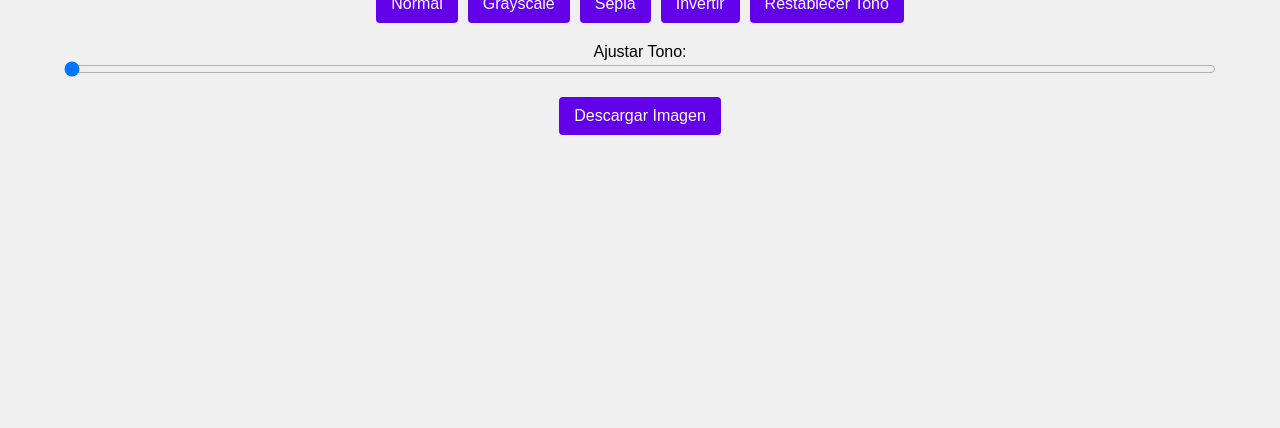
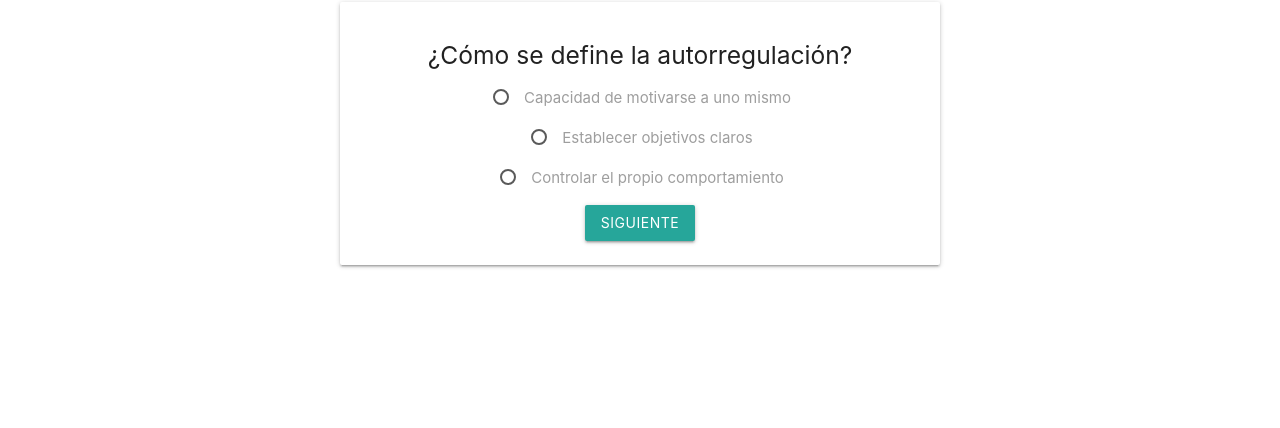
Before and after one commit to OriginsMotivations/motimage, a plain HTML site: page index.html in a window 1280 px wide. Shown: the part 372-800 px from the top of the page. Drawn offline with nearby package versions, Linux system fonts and the light colour scheme.

Commit message:
primer commit

```diff
--- a/index.html
+++ b/index.html
@@ -1,174 +1,266 @@
 <!DOCTYPE html>
 <html lang="es">
+
 <head>
     <meta charset="UTF-8">
     <meta name="viewport" content="width=device-width, initial-scale=1.0">
-    <title>Aplicación de Filtros de Imagen</title>
-    <link href="https://fonts.googleapis.com/icon?family=Material+Icons" rel="stylesheet">
+    <title>Motiveishon - Juego de Motivación</title>
+    <link rel="stylesheet" href="https://fonts.googleapis.com/icon?family=Material+Icons">
+    <link rel="stylesheet" href="https://cdnjs.cloudflare.com/ajax/libs/materialize/1.0.0/css/materialize.min.css">
     <style>
-        * {
+        body, html {
+            height: 100%;
             margin: 0;
-            padding: 0;
-            box-sizing: border-box;
-        }
-
-        body, html {
-            margin: 0;
-            padding: 0;
-            height: 100%;
-            width: 100%;
             display: flex;
             flex-direction: column;
             align-items: center;
             justify-content: center;
-            background-color: #f0f0f0;
-            font-family: Arial, sans-serif;
         }
 
         .container {
-            position: relative;
-            width: 100vw;  /* Asegura que ocupe todo el ancho de la ventana */
-            height: 100vh; /* Asegura que ocupe todo el alto de la ventana */
+            max-width: 600px;
+            width: 100%;
+            text-align: center;
+        }
+
+        .header {
             display: flex;
-            flex-direction: column;
             align-items: center;
             justify-content: center;
-            padding: 10px;
-            gap: 10px;
+            margin-bottom: 20px;
         }
 
-        img {
-            max-width: 90vw;
-            max-height: 50vh;
-            border: 2px solid #ccc;
-            border-radius: 8px;
-            display: none; /* Inicialmente oculta la imagen */
-            object-fit: contain; /* Mantiene la relación de aspecto */
+        .header img {
+            width: 80px;
+            height: 80px;
+            margin-right: 10px;
         }
 
-        .buttons {
-            margin-top: 10px;
-            display: flex;
-            gap: 10px;
-            flex-wrap: wrap;
-            justify-content: center;
-            width: 100%;
+        .question-container {
+            margin-top: 20px;
         }
 
-        .button {
-            padding: 10px 15px;
-            background-color: #6200ea;
-            color: white;
-            border: none;
-            border-radius: 4px;
-            cursor: pointer;
-            display: flex;
-            align-items: center;
-            gap: 5px;
-            transition: background-color 0.3s;
-            font-size: 16px;
-        }
-
-        .button:hover {
-            background-color: #3700b3;
-        }
-
-        input[type="file"] {
-            display: none; /* Oculta el input de archivo */
-        }
-
-        .slider-container {
-            margin-top: 10px;
-            display: flex;
-            flex-direction: column;
-            align-items: center;
-            width: 100%;
-        }
-
-        input[type="range"] {
-            width: 90vw; /* Ancho del control deslizante */
-        }
-
-        .canvas-container {
+        .hidden {
             display: none;
         }
     </style>
 </head>
+
 <body>
     <div class="container">
-        <input type="file" id="fileInput" accept="image/*">
-        <label for="fileInput" class="button">
-            <span class="material-icons">upload</span>
-            Cargar Imagen
-        </label>
-        <img id="image" alt="Imagen Cargada">
-        <canvas id="canvas" class="canvas-container"></canvas>
-        <div class="buttons">
-            <button class="button" onclick="applyFilter('none')">Normal</button>
-            <button class="button" onclick="applyFilter('grayscale(100%)')">Grayscale</button>
-            <button class="button" onclick="applyFilter('sepia(100%)')">Sepia</button>
-            <button class="button" onclick="applyFilter('invert(100%)')">Invertir</button>
-            <button class="button" onclick="resetHue()">Restablecer Tono</button>
+        <div class="header">
+            <img src="originsmotivations.png" alt="Logo">
+            <h4>OM2024</h4>
         </div>
-        <div class="slider-container">
-            <label for="hueSlider">Ajustar Tono:</label>
-            <input type="range" id="hueSlider" min="0" max="360" value="0" step="1">
+        <h3>Motiveishon - Test de Motivación</h3>
+        <div id="question-container" class="question-container card-panel">
+            <h5 id="question">Pregunta</h5>
+            <div class="input-field">
+                <p>
+                    <label>
+                        <input name="option" type="radio" value="0" />
+                        <span id="option0">Opción 1</span>
+                    </label>
+                </p>
+                <p>
+                    <label>
+                        <input name="option" type="radio" value="1" />
+                        <span id="option1">Opción 2</span>
+                    </label>
+                </p>
+                <p>
+                    <label>
+                        <input name="option" type="radio" value="2" />
+                        <span id="option2">Opción 3</span>
+                    </label>
+                </p>
+            </div>
+            <button id="next-btn" class="btn waves-effect waves-light">Siguiente</button>
         </div>
-        <div class="buttons">
-            <button class="button" onclick="downloadImage()">Descargar Imagen</button>
+
+        <div id="result-container" class="hidden">
+            <h4>¡Resultados!</h4>
+            <p>Has acertado <span id="score">0</span> de <span id="total-questions">0</span> preguntas.</p>
+            <button id="restart-btn" class="btn waves-effect waves-light">Reiniciar</button>
         </div>
     </div>
 
     <script>
-        const fileInput = document.getElementById('fileInput');
-        const image = document.getElementById('image');
-        const hueSlider = document.getElementById('hueSlider');
-        const canvas = document.getElementById('canvas');
-        const ctx = canvas.getContext('2d');
+        const allQuestions = [
+            {
+                question: "¿Qué es la motivación intrínseca?",
+                options: ["Motivación por recompensas externas", "Motivación por satisfacción personal", "Motivación por la presión social"],
+                correct: 1
+            },
+            {
+                question: "¿Cuál es una técnica efectiva para mantenerse motivado?",
+                options: ["Procrastinar", "Establecer metas realistas", "Evitar la planificación"],
+                correct: 1
+            },
+            {
+                question: "¿Qué efecto tiene el pensamiento positivo en la motivación?",
+                options: ["Reduce la productividad", "Aumenta la motivación", "No tiene ningún efecto"],
+                correct: 1
+            },
+            {
+                question: "¿Qué significa la automotivación?",
+                options: ["Esperar motivación de otros", "Ser capaz de motivarse a sí mismo", "Motivar a otras personas"],
+                correct: 1
+            },
+            {
+                question: "¿Cuál es un buen ejemplo de motivación extrínseca?",
+                options: ["Hacer ejercicio para sentirse bien", "Estudiar para recibir una beca", "Leer porque disfrutas el tema"],
+                correct: 1
+            },
+            {
+                question: "¿Qué puede ayudar a mantener una actitud motivada?",
+                options: ["Dormir lo menos posible", "Establecer objetivos claros", "No preocuparse por los errores"],
+                correct: 1
+            },
+            {
+                question: "¿Qué se recomienda para superar los momentos de desmotivación?",
+                options: ["Ignorar los problemas", "Hacer ejercicio", "Evitar la comunicación"],
+                correct: 1
+            },
+            {
+                question: "¿Qué papel juega el apoyo social en la motivación?",
+                options: ["Es irrelevante", "Puede aumentar la motivación", "Disminuye la motivación"],
+                correct: 1
+            },
+            {
+                question: "¿Qué significa tener un propósito en la vida?",
+                options: ["No preocuparse por nada", "Tener objetivos a largo plazo", "Vivir sin reglas"],
+                correct: 1
+            },
+            {
+                question: "¿Cómo se define la autorregulación?",
+                options: ["Capacidad de motivarse a uno mismo", "Establecer objetivos claros", "Controlar el propio comportamiento"],
+                correct: 2
+            },
+            {
+                question: "¿Qué actitud puede disminuir la motivación?",
+                options: ["Pensar en el fracaso", "Establecer metas", "Buscar apoyo"],
+                correct: 0
+            },
+            {
+                question: "¿Por qué es importante establecer metas alcanzables?",
+                options: ["Para garantizar el éxito", "Para evitar el fracaso", "Para mantener la motivación"],
+                correct: 2
+            },
+            {
+                question: "¿Qué es una mentalidad de crecimiento?",
+                options: ["Creer que las habilidades se pueden desarrollar", "Creer que las habilidades son fijas", "Evitar desafíos"],
+                correct: 0
+            },
+            {
+                question: "¿Qué es la resiliencia?",
+                options: ["Ser capaz de adaptarse ante la adversidad", "Evitar los problemas", "Nunca cometer errores"],
+                correct: 0
+            },
+            {
+                question: "¿Cuál de las siguientes afirmaciones es falsa?",
+                options: ["La motivación siempre es constante", "La motivación puede variar", "La motivación necesita ser renovada"],
+                correct: 0
+            },
+            {
+                question: "¿Qué actitud promueve la motivación?",
+                options: ["Evitar desafíos", "Buscar oportunidades", "Culpar a otros"],
+                correct: 1
+            },
+            {
+                question: "¿Qué influencia tiene el entorno en la motivación?",
+                options: ["No tiene ninguna", "Puede motivar o desmotivar", "Siempre desmotiva"],
+                correct: 1
+            },
+            {
+                question: "¿Cuál es la mejor forma de medir el progreso?",
+                options: ["Ignorar los resultados", "Compararse con otros", "Evaluar objetivos personales"],
+                correct: 2
+            },
+            {
+                question: "¿Qué puede generar la procrastinación?",
+                options: ["Mayor motivación", "Estrés y ansiedad", "Satisfacción inmediata"],
+                correct: 1
+            },
+            {
+                question: "¿Por qué es importante la automotivación?",
+                options: ["Para depender de otros", "Para lograr objetivos personales", "Para evitar responsabilidades"],
+                correct: 1
+            }
+        ];
 
-        fileInput.addEventListener('change', (event) => {
-            const file = event.target.files[0];
-            if (file) {
-                const reader = new FileReader();
-                reader.onload = function(e) {
-                    image.src = e.target.result;
-                    image.style.display = 'block'; // Muestra la imagen
-                };
-                reader.readAsDataURL(file);
+        let currentQuestionIndex = 0;
+        let score = 0;
+        let selectedQuestions = [];
+
+        function selectRandomQuestions() {
+            const shuffledQuestions = allQuestions.sort(() => Math.random() - 0.5);
+            selectedQuestions = shuffledQuestions.slice(0, 3);
+        }
+
+        const questionElement = document.getElementById('question');
+        const optionsElements = [
+            document.getElementById('option0'),
+            document.getElementById('option1'),
+            document.getElementById('option2')
+        ];
+        const questionContainer = document.getElementById('question-container');
+        const resultContainer = document.getElementById('result-container');
+        const scoreElement = document.getElementById('score');
+        const totalQuestionsElement = document.getElementById('total-questions');
+        const nextButton = document.getElementById('next-btn');
+        const restartButton = document.getElementById('restart-btn');
+
+        function showQuestion() {
+            const currentQuestion = selectedQuestions[currentQuestionIndex];
+            questionElement.textContent = currentQuestion.question;
+            optionsElements.forEach((element, index) => {
+                element.textContent = currentQuestion.options[index];
+            });
+        }
+
+        function showResult() {
+            questionContainer.classList.add('hidden');
+            resultContainer.classList.remove('hidden');
+            scoreElement.textContent = score;
+            totalQuestionsElement.textContent = selectedQuestions.length;
+        }
+
+        function restartGame() {
+            currentQuestionIndex = 0;
+            score = 0;
+            selectRandomQuestions();
+            resultContainer.classList.add('hidden');
+            questionContainer.classList.remove('hidden');
+            showQuestion();
+        }
+
+        nextButton.addEventListener('click', () => {
+            const selectedOption = document.querySelector('input[name="option"]:checked');
+            if (selectedOption) {
+                const answer = parseInt(selectedOption.value);
+                if (answer === selectedQuestions[currentQuestionIndex].correct) {
+                    score++;
+                }
+                selectedOption.checked = false;
+                currentQuestionIndex++;
+                if (currentQuestionIndex < selectedQuestions.length) {
+                    showQuestion();
+                } else {
+                    showResult();
+                }
+            } else {
+                alert("Por favor, selecciona una respuesta.");
             }
         });
 
-        hueSlider.addEventListener('input', (event) => {
-            const hueValue = event.target.value;
-            applyFilter(`hue-rotate(${hueValue}deg)`); // Aplica el filtro de tono según el valor del slider
-        });
+        restartButton.addEventListener('click', restartGame);
 
-        function applyFilter(filter) {
-            image.style.filter = filter; // Aplica el filtro seleccionado
-        }
+        selectRandomQuestions();
+        showQuestion();
+    </script>
 
-        function resetHue() {
-            hueSlider.value = 0; // Resetea el slider a 0
-            applyFilter('none'); // Aplica filtro normal
-        }
+    <script src="https://cdnjs.cloudflare.com/ajax/libs/materialize/1.0.0/js/materialize.min.js"></script>
+</body>
 
-        function downloadImage() {
-            // Configura el canvas con las mismas dimensiones que la imagen
-            canvas.width = image.naturalWidth;
-            canvas.height = image.naturalHeight;
-
-            // Aplicar el filtro que se encuentra en la imagen al canvas
-            ctx.filter = getComputedStyle(image).filter;
-
-            // Dibuja la imagen en el canvas con los filtros aplicados
-            ctx.drawImage(image, 0, 0, canvas.width, canvas.height);
-
-            // Crear el enlace para descargar la imagen
-            const link = document.createElement('a');
-            link.download = 'imagen_filtrada.png'; // Nombre del archivo de descarga
-            link.href = canvas.toDataURL('image/png'); // Convertir el canvas en data URL
-            link.click(); // Simula el clic para descargar la imagen
-        }
-    </script>
-</body>
 </html>
```
